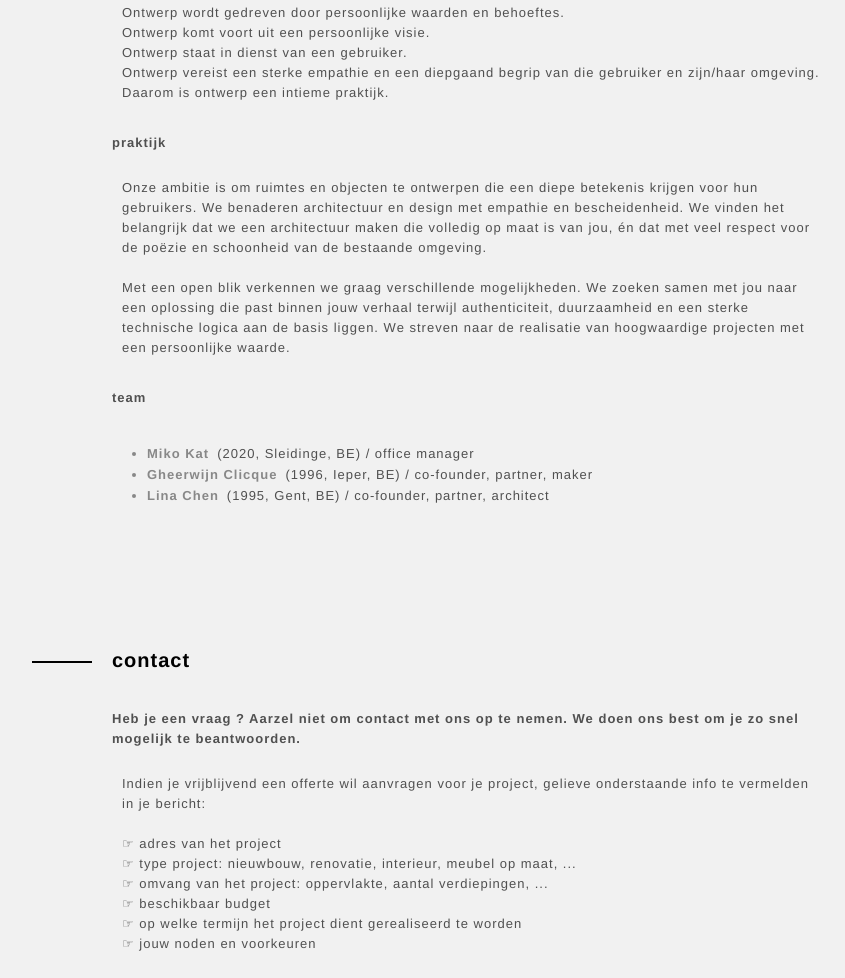
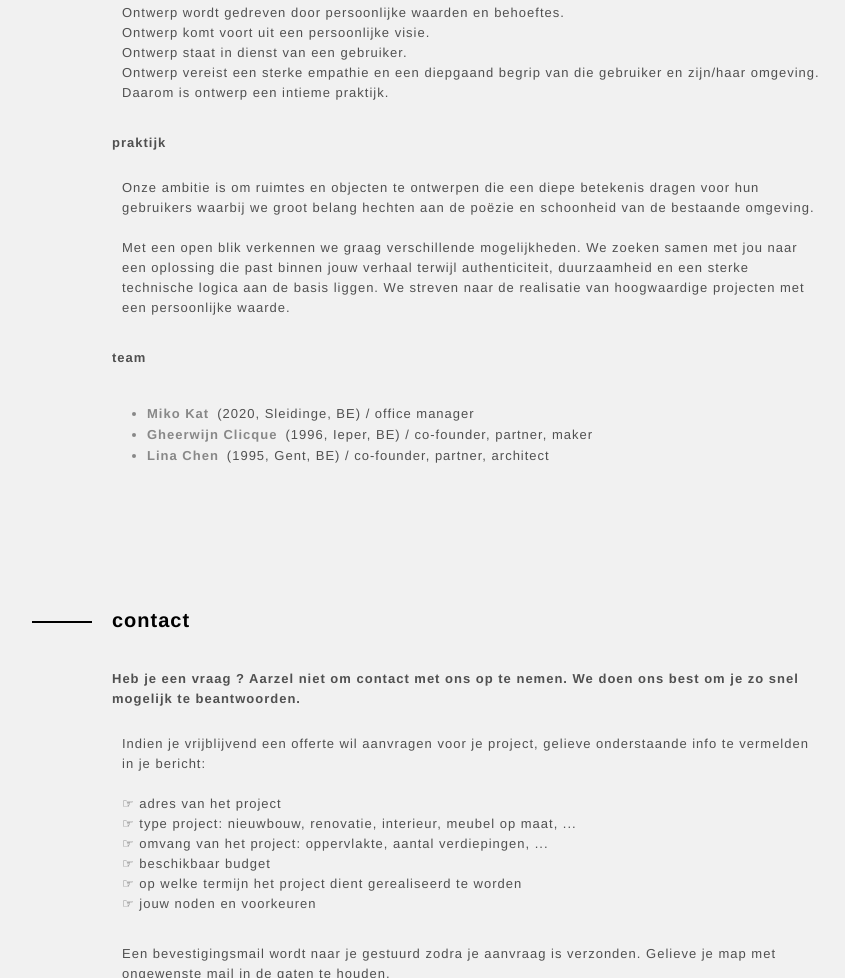
Before and after one commit to laleelaleelaa/studio1-1, a plain HTML site: page index-NL.html in a window 1280 px wide. Shown: the part 2436-3414 px from the top of the page, without its empty margins (168-1013 px from the left). Drawn offline with Linux system fonts and the light colour scheme; a web font is replaced by a local one.

Commit message:
detail in text

```diff
--- a/index-NL.html
+++ b/index-NL.html
@@ -573,10 +573,8 @@ letter-spacing: 1px;
 
                         <h2>praktijk</h2>
                             <p>
-                              Onze ambitie is om ruimtes en objecten te ontwerpen die een diepe betekenis krijgen voor hun gebruikers.
-                              We benaderen architectuur en design met empathie en bescheidenheid.
-                              We vinden het belangrijk dat we een architectuur
-                              maken die volledig op maat is van jou, én dat met veel respect voor de poëzie en schoonheid van de bestaande omgeving.<br>
+                              Onze ambitie is om ruimtes en objecten te ontwerpen die een diepe betekenis dragen voor hun gebruikers
+                              waarbij we groot belang hechten aan de poëzie en schoonheid van de bestaande omgeving.<br>
                             <br>
                             Met een open blik verkennen we graag verschillende mogelijkheden. We zoeken samen met jou naar een oplossing die past binnen jouw
                             verhaal terwijl authenticiteit, duurzaamheid en een sterke technische logica aan de basis liggen.
```
Also changed, not shown: index.html (+2 -4 lines).
